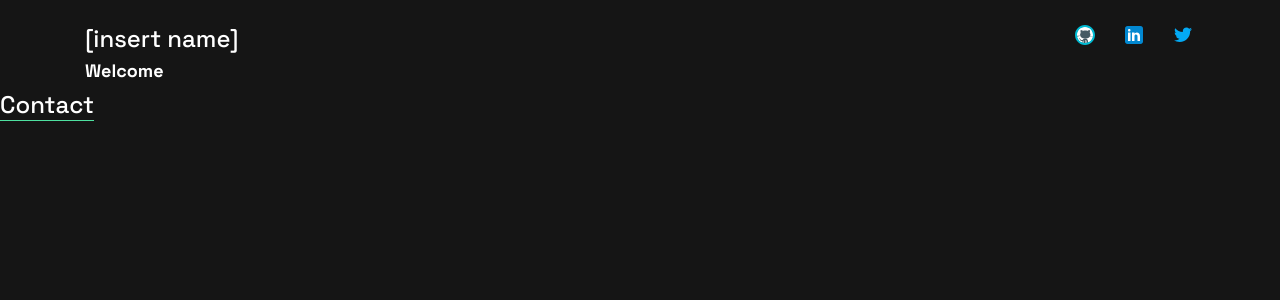
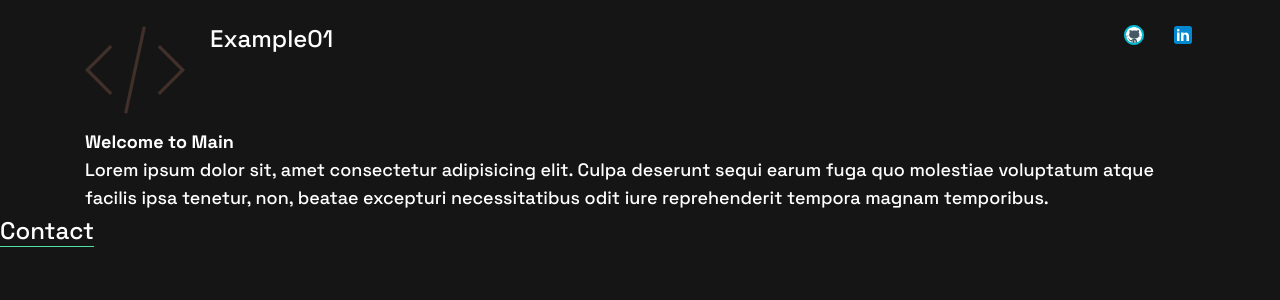
Before and after one commit to WADEAWHILE/wadeawhile.github.io, a PHP site: page / in a window 1280 px wide. Shown: the top 300 px of the page. Run offline with PHP 8.4, Linux system fonts and the light colour scheme.

Commit message:
Add logo and styling

```diff
--- a/Example01/css/global.css
+++ b/Example01/css/global.css
@@ -61,6 +61,11 @@ a {
     gap: 20px 25px;
 }
 
+.logo img {
+    width: 3.125rem;
+    width: clamp(3.125rem, -0.625rem + 10vw, 6.25rem); /* min size:50px, max size:100px, min viewport:600px, max viewport:1100px */
+}
+
 .header__home {
     font-size: 1.5rem;
     font-size: clamp(1.5rem, 1.02rem + 2.04vw, 2rem);
@@ -105,7 +110,7 @@ a {
 /* MAIN */
 
 .wrapper {
-    width: clac(100% - 2rem); /* mobile default width (1rem = 16px) */
+    width: calc(100% - 2rem); /* mobile default width (1rem = 16px) */
     max-width: var(--container);
     margin-inline: auto; /* center */
 }
--- a/Example01/index.html
+++ b/Example01/index.html
@@ -21,14 +21,17 @@
     <header class="header">
         <div class="wrapper">
             <nav class="header__nav">
+                <div class="logo">
+                    <img src="assets/images/logo/Logo 500x500.svg" alt="Example01 logo"/>
+                </div>
                 <a href="/" class="header__home">
-                    [insert name]
+                    Example01
                     <span class="visually-hidden"> <!-- for screen readers -->
                         (to home page)
                     </span>
                 </a>
-                <a href="" id="github__icon">
-                    <svg xmlns="http://www.w3.org/2000/svg"  viewBox="0 0 48 48" width="24" height="24" role="img" aria-labelledby="GitHub Icon to link to GitHub page">
+                <a href="https://github.com/WADEAWHILE" id="github__icon">
+                    <svg xmlns="http://www.w3.org/2000/svg"  viewBox="0 0 48 48" width="24px" height="24px" role="img" aria-labelledby="GitHub Icon to link to my GitHub page">
                         <path fill="#fff" d="M41,24c0,9.4-7.6,17-17,17S7,33.4,7,24S14.6,7,24,7S41,14.6,41,24z"/>
                         <path fill="#455a64" d="M21 41v-5.5c0-.3.2-.5.5-.5s.5.2.5.5V41h2v-6.5c0-.3.2-.5.5-.5s.5.2.5.5V41h2v-5.5c0-.3.2-.5.5-.5s.5.2.5.5V41h1.8c.2-.3.2-.6.2-1.1V36c0-2.2-1.9-5.2-4.3-5.2h-2.5c-2.3 0-4.3 3.1-4.3 5.2v3.9c0 .4.1.8.2 1.1L21 41 21 41zM40.1 26.4C40.1 26.4 40.1 26.4 40.1 26.4c0 0-1.3-.4-2.4-.4 0 0-.1 0-.1 0-1.1 0-2.9.3-2.9.3-.1 0-.1 0-.1-.1 0-.1 0-.1.1-.1.1 0 2-.3 3.1-.3 1.1 0 2.4.4 2.5.4.1 0 .1.1.1.2C40.2 26.3 40.2 26.4 40.1 26.4zM39.8 27.2C39.8 27.2 39.8 27.2 39.8 27.2c0 0-1.4-.4-2.6-.4-.9 0-3 .2-3.1.2-.1 0-.1 0-.1-.1 0-.1 0-.1.1-.1.1 0 2.2-.2 3.1-.2 1.3 0 2.6.4 2.6.4.1 0 .1.1.1.2C39.9 27.1 39.9 27.2 39.8 27.2zM7.8 26.4c-.1 0-.1 0-.1-.1 0-.1 0-.1.1-.2.8-.2 2.4-.5 3.3-.5.8 0 3.5.2 3.6.2.1 0 .1.1.1.1 0 .1-.1.1-.1.1 0 0-2.7-.2-3.5-.2C10.1 26 8.6 26.2 7.8 26.4 7.8 26.4 7.8 26.4 7.8 26.4zM8.2 27.9c0 0-.1 0-.1-.1 0-.1 0-.1 0-.2.1 0 1.4-.8 2.9-1 1.3-.2 4 .1 4.2.1.1 0 .1.1.1.1 0 .1-.1.1-.1.1 0 0 0 0 0 0 0 0-2.8-.3-4.1-.1C9.6 27.1 8.2 27.9 8.2 27.9 8.2 27.9 8.2 27.9 8.2 27.9z"/>
                         <path fill="#455a64" d="M14.2,23.5c0-4.4,4.6-8.5,10.3-8.5c5.7,0,10.3,4,10.3,8.5S31.5,31,24.5,31S14.2,27.9,14.2,23.5z"/>
@@ -37,18 +40,26 @@
                     </svg>
                 </a>
                 <a href="">
-                    <img src="/assets/images/icon-linkedin.svg" alt="Linkedin" width="24" height="24"/>
+                    <svg xmlns="http://www.w3.org/2000/svg"  viewBox="0 0 48 48" width="24px" height="24px" role="img" aria-labelledby="Linkedin Icon to link to my Linkedin page">
+                        <path fill="#0288D1" d="M42,37c0,2.762-2.238,5-5,5H11c-2.761,0-5-2.238-5-5V11c0-2.762,2.239-5,5-5h26c2.762,0,5,2.238,5,5V37z"/>
+                        <path fill="#FFF" d="M12 19H17V36H12zM14.485 17h-.028C12.965 17 12 15.888 12 14.499 12 13.08 12.995 12 14.514 12c1.521 0 2.458 1.08 2.486 2.499C17 15.887 16.035 17 14.485 17zM36 36h-5v-9.099c0-2.198-1.225-3.698-3.192-3.698-1.501 0-2.313 1.012-2.707 1.99C24.957 25.543 25 26.511 25 27v9h-5V19h5v2.616C25.721 20.5 26.85 19 29.738 19c3.578 0 6.261 2.25 6.261 7.274L36 36 36 36z"/>
+                    </svg>
                 </a>
-                <a href="">
+                <!-- <a href="">
                     <img src="/assets/images/icon-twitter.svg" alt="Twitter" width="24" height="24"/>
-                </a>
+                </a> -->
             </nav>
         </div>
     </header>
 
     <main id="main">
         <div class="wrapper">
-            <h1>Welcome</h1>
+            <h1>
+                Welcome to Main
+            </h1>
+            <p>
+                Lorem ipsum dolor sit, amet consectetur adipisicing elit. Culpa deserunt sequi earum fuga quo molestiae voluptatum atque facilis ipsa tenetur, non, beatae excepturi necessitatibus odit iure reprehenderit tempora magnam temporibus.
+            </p>
         </div>
         <div class="contact">
             <ul>
```
Also changed, not shown: Example01/assets/images/logo/Logo 500x500.svg (added).
